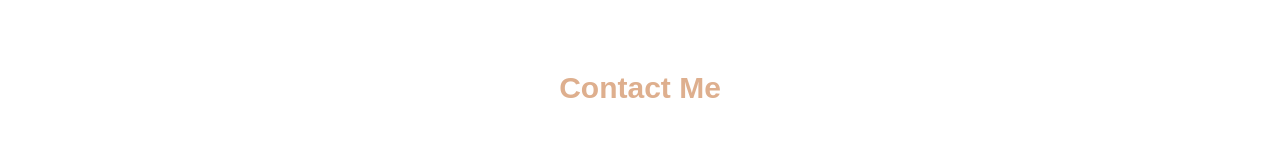
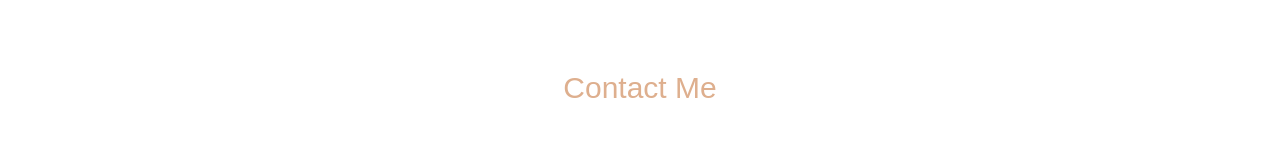
Before and after one commit to eeeyooon/portfolio, a Next.js app: page /contact in a window 1280 px wide. Shown: the part 127-286 px from the top of the page. Built offline with nearby package versions, Linux system fonts and the light colour scheme; a web font is replaced by a local one.

Commit message:
style: 프로필 이미지 반응형 및 폰트 스타일링 수정

```diff
--- a/src/app/about/page.tsx
+++ b/src/app/about/page.tsx
@@ -40,7 +40,7 @@ export default function AboutPage() {
             <SlotMachine sentence={sentence} />
             <AboutContent />
           </div>
-          <div className="relative w-48 h-60 overflow-hidden md:w-80 md:h-96 object-cover">
+          <div className="relative w-48 h-60 md:w-80 md:h-96 overflow-hidden block lg:block md:hidden  object-cover">
             <Image
               src={ProfileImage}
               alt="Pictiure of the author"
--- a/src/app/contact/page.tsx
+++ b/src/app/contact/page.tsx
@@ -9,7 +9,7 @@ export default function ContactPage() {
       id="contact"
       className="h-screen mt-10 flex flex-col items-center justify-center selection:bg-brown_color pb-24"
     >
-      <h2 className="font-bold my-2 font-dohyeon text-brown_color text-xl md:text-3xl selection:bg-redbrown_color">
+      <h2 className="my-2 font-dohyeon text-brown_color text-xl md:text-3xl selection:bg-redbrown_color">
         Contact Me
       </h2>
       <div className="w-96 flex flex-col justify-between mt-10 text-lg">
```
